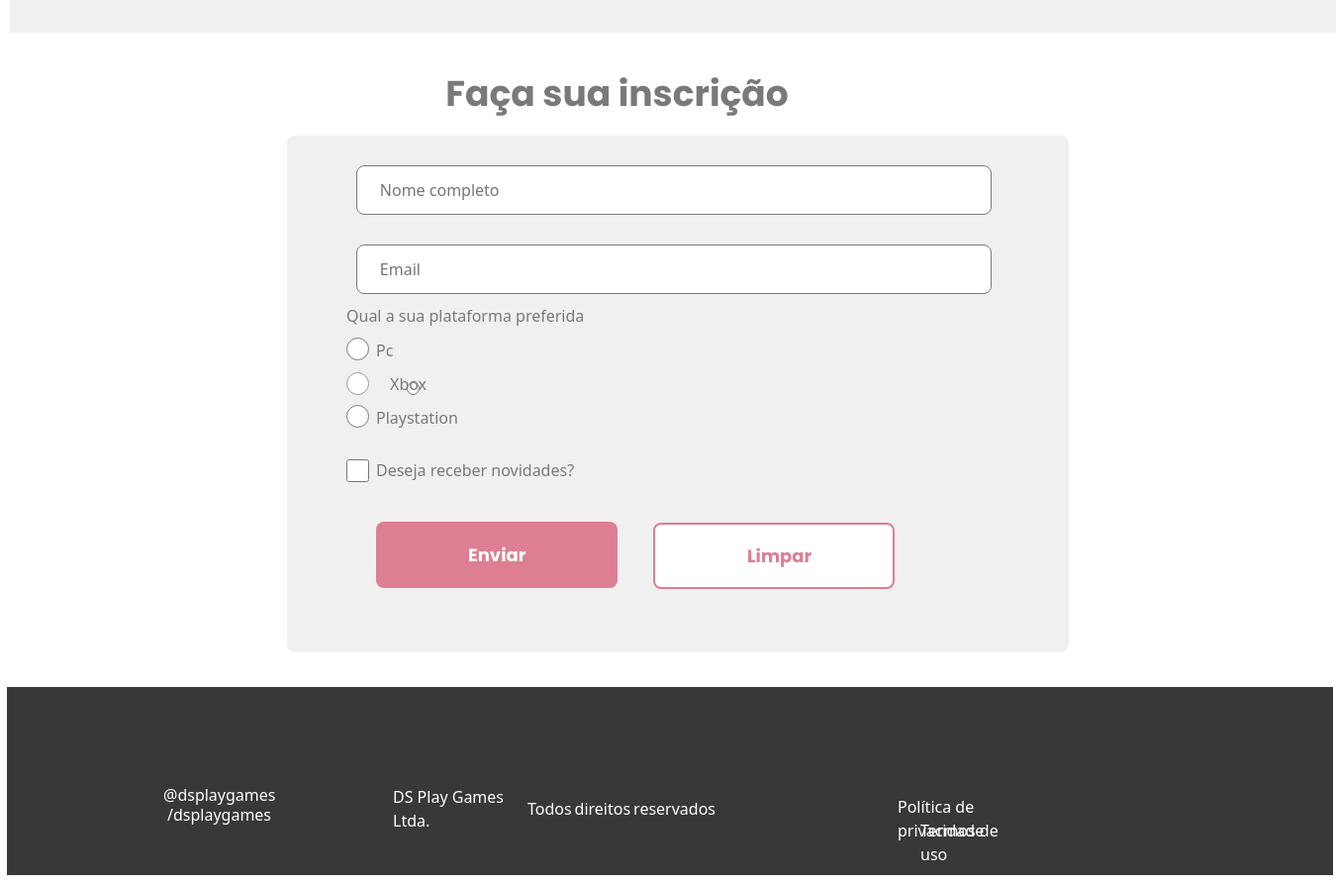
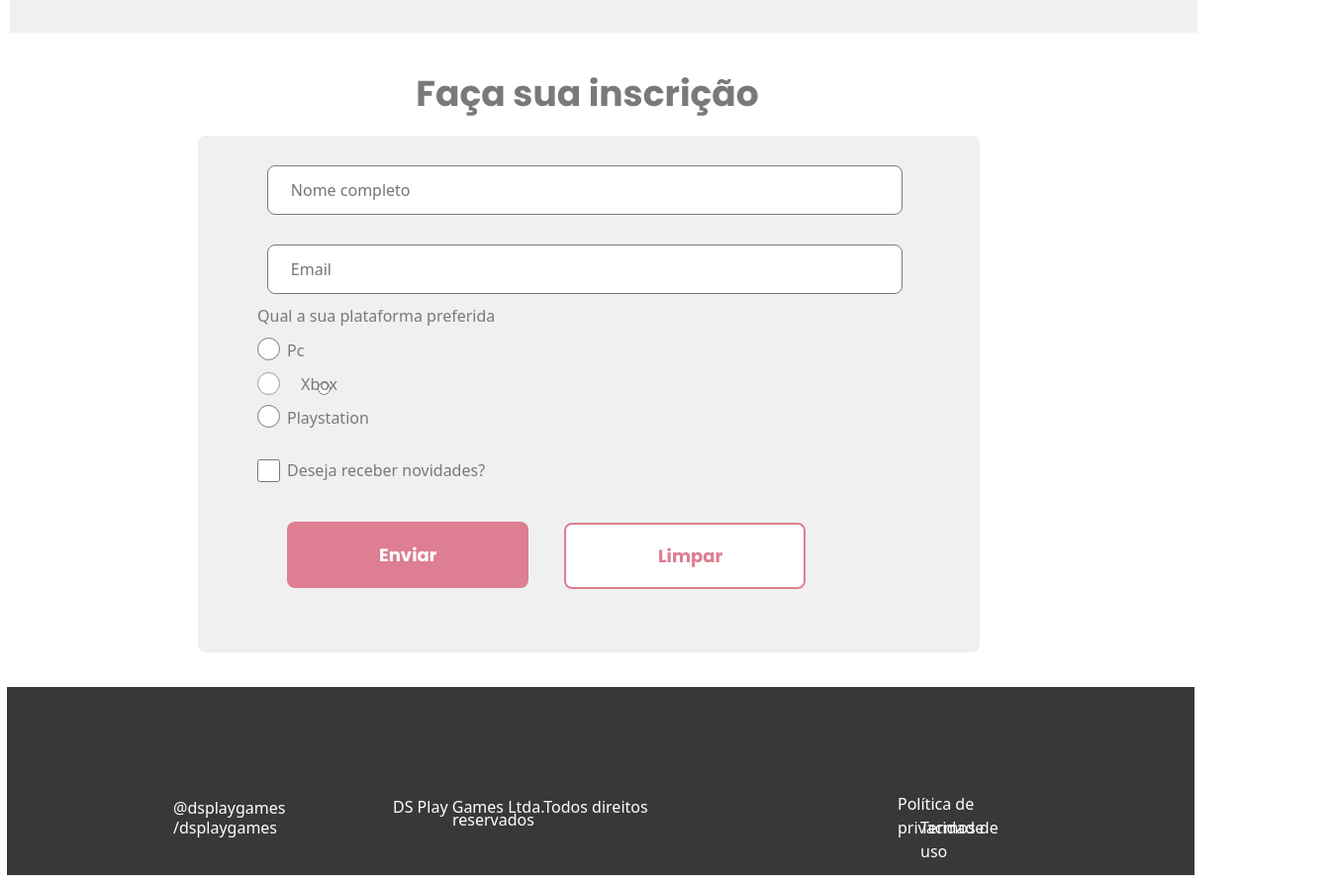
Before and after one commit to Josi8752/Desafio_responsivo, a plain HTML site: page index.html in a window 1280 px wide. Shown: the part 1360-2254 px from the top of the page at 99% size, 1350 px wide, since content can reach past the window. Drawn offline with nearby package versions, Linux system fonts and the light colour scheme.

Commit message:
Terminado(revisão do que notei)

```diff
--- a/css/style.css
+++ b/css/style.css
@@ -58,6 +58,8 @@ hr {
 .rectangle-games-white {
   width: 300px;
   height: 326px;
+  margin-top: -85px;
+  margin-bottom: 116px;
   box-shadow: 0px 4px 20px;
   background: var(--color-wheitemais);
   border-radius: 8px;
@@ -420,9 +422,14 @@ footer a {
 .ds-todos {
   width: 250px;
   height: 50px;
-  margin-left: 42px;
+  margin-left: 20px;
   margin-top: 50px;
   align-items: center;
+}
+.sep-footer{
+ margin-top: -30px;
+  margin-left: 45px;
+  color: var(--color-wheitemais);
 }
 .politicas {
   width: 161px;
@@ -475,7 +482,7 @@ footer a {
   margin-top: -17px;
   margin-left: 85px;
 }
-@media (min-width: 768px) {
+@media (min-width: 576px) {
   .fonte-list {
     font-family: "Poppins";
     font-style: normal;
@@ -518,12 +525,12 @@ footer a {
     margin-left: 20px;
   }
   .rectangle-1 {
-    margin-left: 150px;
+    margin-left: 95px;
     width: 990px;
     height: 247px;
   }
   .rectangle-2 {
-    margin-left: 150px;
+    margin-left: 95px;
     width: 990px;
     height: 247px;
   }
@@ -531,7 +538,7 @@ footer a {
     width: 302px;
     height: 54px;
     font-size: 36px;
-    margin: 40px 60px 100px 480px;
+    margin: 40px 60px 100px 460px;
   }
   .title-div-news {
     width: 907px;
@@ -555,7 +562,7 @@ footer a {
     margin-left: 350px;
   }
   .rectangle-gray {
-    width: 1340px;
+    width: 1200px;
     height: 559px;
 
   }
@@ -575,18 +582,18 @@ footer a {
     width: 112px;
     height: 54px;
     font-size: 36px;
-    margin-left: 530px;
+    margin-left: 500px;
   }
   .inscrição {
     width: 347px;
     height: 54px;
-    margin: 10px 0 40px 450px;
+    margin: 10px 0 40px 420px;
     font-size: 36px;
   }
   .rectangle-plataforma {
     width: 790px;
     height: 522px;
-    margin-left: 290px;
+    margin-left: 200px;
   }
   .rectangle-placeholder {
     width: 642px;
@@ -635,7 +642,7 @@ footer a {
     color: var(--color-pink);
   }
   footer {
-    width: 1340px;
+    width: 1200px;
     height: 190px;
     display: flex;
 
@@ -643,31 +650,32 @@ footer a {
   .ds-insta {
     width: 111px;
     height: 21px;
-    padding: 80px;
+    padding:  90px;
     margin-left: 78px;
   }
   .ds-twitter {
     width: 104px;
     height: 21px;
-    margin-top: -80px;
-    margin-left: 162px;
+    margin-top: -90px;
+    margin-left: 168px;
   }
   .ds-todos {
     width: 326px;
     height: 21px;
     margin-left: 390px;
-    margin-top: -45px;
-    display: flex;
-    align-items: center;
+    margin-top: -60px;
+    color: var(--color-wheitemais);
+
   }
-.sep-footer{
-  align-items: center;
- margin-left: 3px;
-}
+  .sep-footer{
+    margin-top: -30px;
+     margin-left: 450px;
+
+   }
   .politicas {
     width: 161px;
     height: 21px;
-    margin-top: -45px;
+    margin-top: -60px;
     margin-left: 900px;
   }
   .termos {
--- a/index.html
+++ b/index.html
@@ -131,7 +131,8 @@
    <a href="DSPlayGames" class="ds-twitter">/dsplaygames</a>
    </div>
    <div>
-   <a href="DSPlayGames" class="ds-todos"> DS Play Games Ltda.  <span class="sep-footer">Todos</span><span class="sep-footer">  direitos </span><span class="sep-footer"> reservados</span> </a>
+   <a href="DSPlayGames" class="ds-todos"> DS Play Games Ltda.Todos direitos</a>
+   <a href="DSPlayGames"  class="sep-footer"> reservados</a>
     </div>
     <div>
         <a href="DSPlayGames" class="politicas"> Política de privacidade</a>
```
